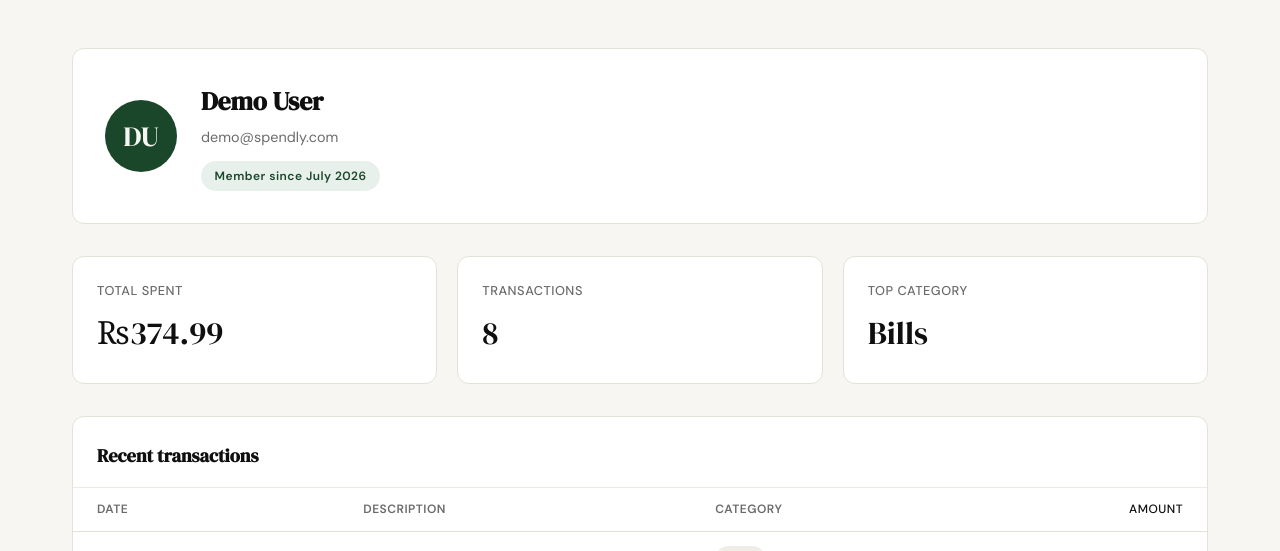
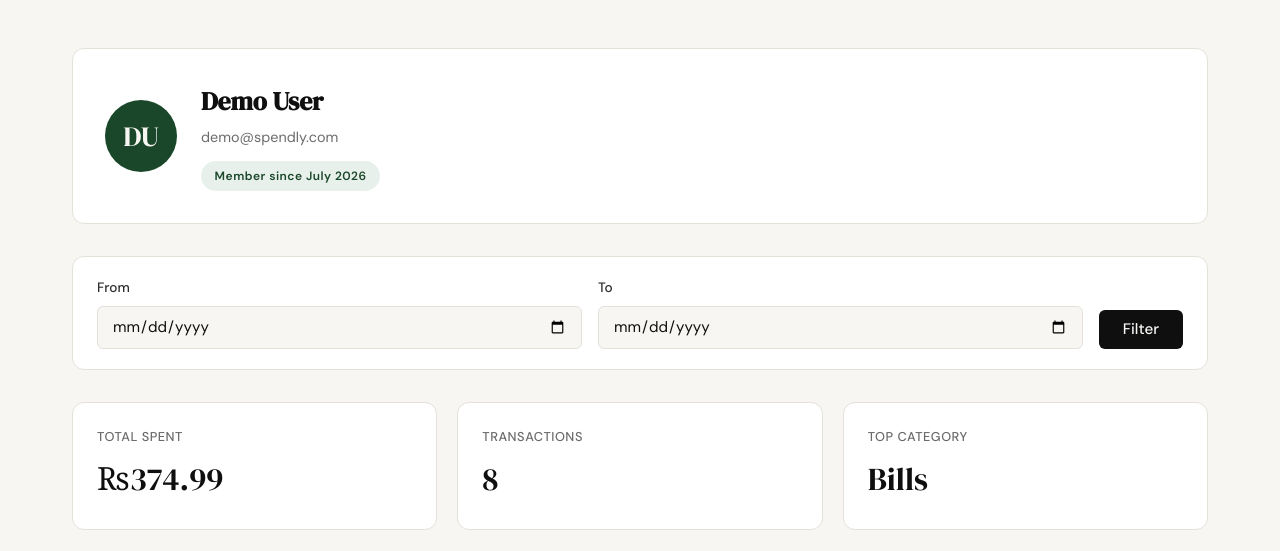
Before and after one commit to MuazamAbbas/spendly, a Flask app: page /profile in a window 1280 px wide. Shown: the part 61-612 px from the top of the page. Run offline with Flask 3, Linux system fonts and the light colour scheme; a user stored in the database is signed in; data comes from the database, SQL or seed files in the repository.

Commit message:
add date filter to profile page

```diff
--- a/app.py
+++ b/app.py
@@ -1,4 +1,5 @@
 import re
+from datetime import date
 
 from flask import Flask, render_template, redirect, request, session, url_for
 from werkzeug.security import check_password_hash
@@ -28,6 +29,25 @@ def _initials(name):
     if len(parts) == 1:
         return parts[0][:2].upper()
     return (parts[0][0] + parts[-1][0]).upper()
+
+
+def _parse_date_filter(args):
+    start_raw = args.get("start_date", "").strip()
+    end_raw = args.get("end_date", "").strip()
+
+    if not start_raw or not end_raw:
+        return None, None
+
+    try:
+        start_dt = date.fromisoformat(start_raw)
+        end_dt = date.fromisoformat(end_raw)
+    except ValueError:
+        return None, None
+
+    if start_dt > end_dt:
+        start_raw, end_raw = end_raw, start_raw
+
+    return start_raw, end_raw
 
 
 # ------------------------------------------------------------------ #
@@ -117,6 +137,7 @@ def profile():
         return redirect(url_for("login"))
 
     user_id = session["user_id"]
+    start_date, end_date = _parse_date_filter(request.args)
 
     # ---------------------------------------------------------------- #
     # USER INFO — get_user_by_id                                        #
@@ -132,17 +153,17 @@ def profile():
     # ---------------------------------------------------------------- #
     # SUBAGENT-2: summary stats                                         #
     # ---------------------------------------------------------------- #
-    stats = get_summary_stats(user_id)
+    stats = get_summary_stats(user_id, start_date=start_date, end_date=end_date)
 
     # ---------------------------------------------------------------- #
     # SUBAGENT-1: transaction history                                   #
     # ---------------------------------------------------------------- #
-    transactions = get_recent_transactions(user_id)
+    transactions = get_recent_transactions(user_id, start_date=start_date, end_date=end_date)
 
     # ---------------------------------------------------------------- #
     # SUBAGENT-3: category breakdown                                    #
     # ---------------------------------------------------------------- #
-    breakdown = get_category_breakdown(user_id)
+    breakdown = get_category_breakdown(user_id, start_date=start_date, end_date=end_date)
     categories = [
         {"name": c["name"], "total": c["amount"], "percent": c["pct"]}
         for c in breakdown
@@ -154,6 +175,8 @@ def profile():
         stats=stats,
         transactions=transactions,
         categories=categories,
+        start_date=start_date,
+        end_date=end_date,
     )
 
 
--- a/database/queries.py
+++ b/database/queries.py
@@ -10,6 +10,18 @@ from database.db import get_db
 def _format_member_since(created_at):
     dt = datetime.strptime(created_at.split(".")[0], "%Y-%m-%d %H:%M:%S")
     return dt.strftime("%B %Y")
+
+
+# Returns only fixed SQL clause text — never embed request data directly
+# into the returned `where` string; all values must travel via `params`.
+def _build_date_where(user_id, start_date, end_date):
+    where = "user_id = ?"
+    params = [user_id]
+    if start_date and end_date:
+        where += " AND date BETWEEN ? AND ?"
+        params.append(start_date)
+        params.append(end_date)
+    return where, tuple(params)
 
 
 def get_user_by_id(user_id):
@@ -32,18 +44,20 @@ def get_user_by_id(user_id):
 # SUBAGENT-2: summary stats                                           #
 # ------------------------------------------------------------------ #
 
-def get_summary_stats(user_id):
+def get_summary_stats(user_id, start_date=None, end_date=None):
     conn = get_db()
+    where, params = _build_date_where(user_id, start_date, end_date)
+
     totals = conn.execute(
         "SELECT COALESCE(SUM(amount), 0) AS total_spent, "
-        "COUNT(*) AS transaction_count FROM expenses WHERE user_id = ?",
-        (user_id,),
+        f"COUNT(*) AS transaction_count FROM expenses WHERE {where}",
+        params,
     ).fetchone()
 
     top = conn.execute(
-        "SELECT category FROM expenses WHERE user_id = ? "
+        f"SELECT category FROM expenses WHERE {where} "
         "GROUP BY category ORDER BY SUM(amount) DESC, category ASC LIMIT 1",
-        (user_id,),
+        params,
     ).fetchone()
     conn.close()
 
@@ -59,12 +73,13 @@ def get_summary_stats(user_id):
 # SUBAGENT-1: transaction history                                     #
 # ------------------------------------------------------------------ #
 
-def get_recent_transactions(user_id, limit=10):
+def get_recent_transactions(user_id, limit=10, start_date=None, end_date=None):
     conn = get_db()
+    where, params = _build_date_where(user_id, start_date, end_date)
     rows = conn.execute(
         "SELECT date, description, category, amount FROM expenses "
-        "WHERE user_id = ? ORDER BY date DESC, id DESC LIMIT ?",
-        (user_id, limit),
+        f"WHERE {where} ORDER BY date DESC, id DESC LIMIT ?",
+        (*params, limit),
     ).fetchall()
     conn.close()
     return [
@@ -82,12 +97,13 @@ def get_recent_transactions(user_id, limit=10):
 # SUBAGENT-3: category breakdown                                      #
 # ------------------------------------------------------------------ #
 
-def get_category_breakdown(user_id):
+def get_category_breakdown(user_id, start_date=None, end_date=None):
     conn = get_db()
+    where, params = _build_date_where(user_id, start_date, end_date)
     rows = conn.execute(
         "SELECT category, SUM(amount) AS cat_total FROM expenses "
-        "WHERE user_id = ? GROUP BY category ORDER BY cat_total DESC, category ASC",
-        (user_id,),
+        f"WHERE {where} GROUP BY category ORDER BY cat_total DESC, category ASC",
+        params,
     ).fetchall()
     conn.close()
 
--- a/static/css/profile.css
+++ b/static/css/profile.css
@@ -62,6 +62,38 @@
     padding: 0.35rem 0.85rem;
     border-radius: 999px;
 }
+
+/* Filter form */
+.profile-filter-card {
+    background: var(--paper-card);
+    border: 1px solid var(--border);
+    border-radius: var(--radius-md);
+    padding: 1.25rem 1.5rem;
+    display: flex;
+    align-items: flex-end;
+    flex-wrap: wrap;
+    gap: 1rem;
+}
+
+.profile-filter-card .form-group {
+    margin-bottom: 0;
+    flex: 1;
+    min-width: 150px;
+}
+
+.profile-filter-submit {
+    width: auto;
+    padding: 0.6rem 1.5rem;
+}
+
+.profile-filter-clear {
+    font-size: 0.85rem;
+    color: var(--ink-muted);
+    text-decoration: underline;
+    white-space: nowrap;
+}
+
+.profile-filter-clear:hover { color: var(--accent); }
 
 /* Stats row */
 .profile-stats {
@@ -312,4 +344,5 @@
     .profile-stats { grid-template-columns: 1fr; }
     .profile-header-card { text-align: center; justify-content: center; }
     .profile-cat-row { grid-template-columns: 70px 1fr 60px; gap: 0.6rem; }
+    .profile-filter-card { flex-direction: column; align-items: stretch; }
 }
--- a/templates/profile.html
+++ b/templates/profile.html
@@ -18,6 +18,23 @@
             <span class="profile-member-since">Member since {{ user.member_since }}</span>
         </div>
     </div>
+
+    <form method="GET" class="profile-filter-card">
+        <div class="form-group">
+            <label for="start_date">From</label>
+            <input type="date" id="start_date" name="start_date"
+                   class="form-input" value="{{ start_date or '' }}">
+        </div>
+        <div class="form-group">
+            <label for="end_date">To</label>
+            <input type="date" id="end_date" name="end_date"
+                   class="form-input" value="{{ end_date or '' }}">
+        </div>
+        <button type="submit" class="btn-submit profile-filter-submit">Filter</button>
+        {% if start_date and end_date %}
+        <a href="{{ url_for('profile') }}" class="profile-filter-clear">Clear filter</a>
+        {% endif %}
+    </form>
 
     <div class="profile-stats">
         <div class="profile-stat-card">
```
Also changed, not shown: tests/test_06-date-filter-profile-page.py (added, +286 -0 lines), .claude/specs/06-date-filter-profile-page.md (added).
